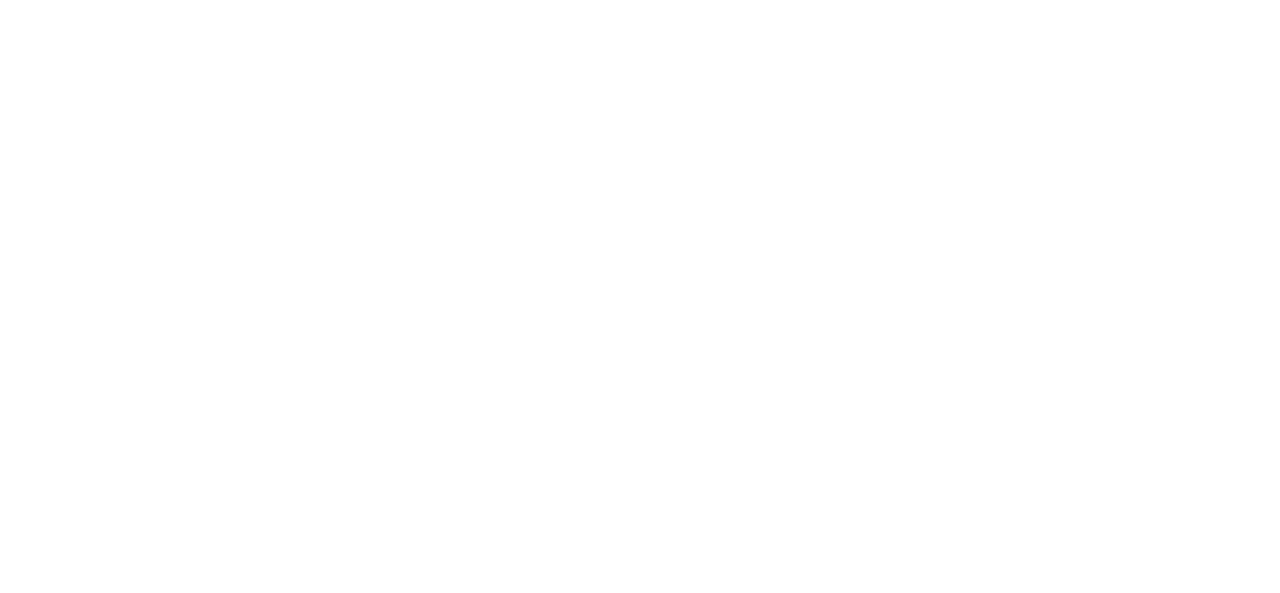
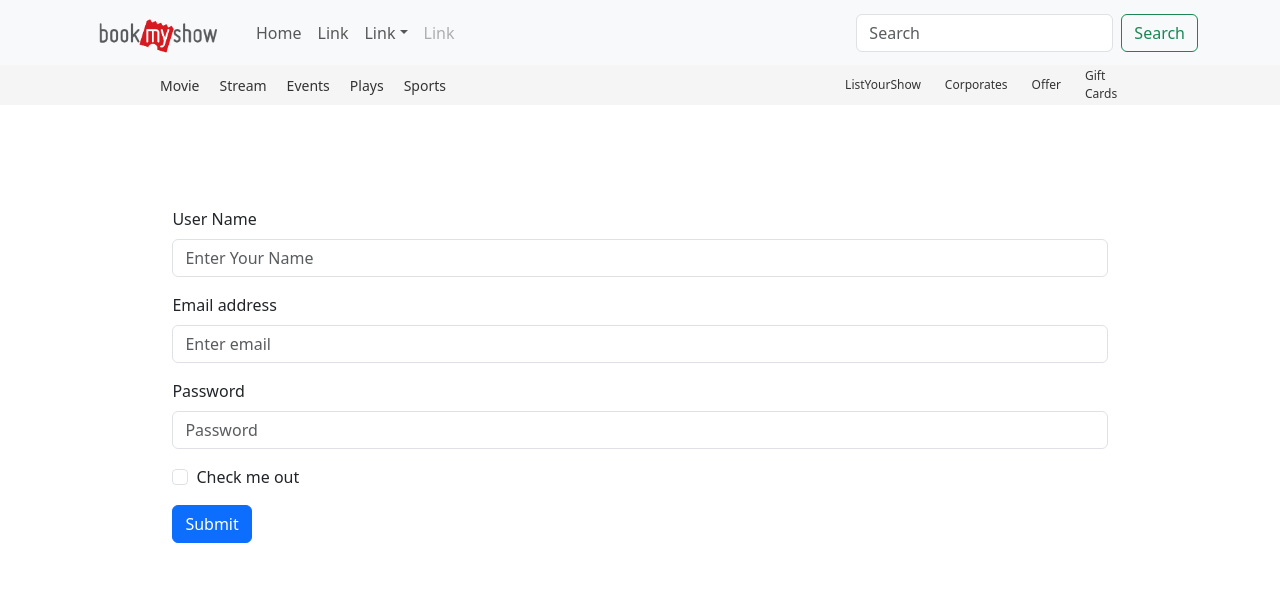
Before and after one commit to andhac/BookMyshow_Clone, a React (Create React App) app: page /regi in a window 1280 px wide. Before the commit this address had no page. Shown: the top 593 px of the page. Built offline with nearby package versions, Linux system fonts and the light colour scheme.

Commit message:
Make A registration form and post data to dataBase

```diff
--- a/src/App.js
+++ b/src/App.js
@@ -1,24 +1,25 @@
-
-import './App.css';
+import "./App.css";
 // import Header from "./components/Header/Header";
 // import ImageSlider from "./components/ImageSlider/ImageSlider";
 // import Recommended from "./components/Recommended";
 // import Premiere from "./components/Premiere";
 // import Footer from "./components/Footer";
 import Home from "./pages/Home";
-import {BrowserRouter, Route, Routes} from "react-router-dom";
+import { BrowserRouter, Route, Routes } from "react-router-dom";
 import AllMovies from "./pages/AllMovies";
 import Param from "./pages/Param";
+import Sign from "./pages/Sign";
 
 function App() {
   return (
-      <BrowserRouter>
-        <Routes>
-            <Route path="/mov" element={<AllMovies/>}/>
-            <Route path="/" element={<Home/>}/>
-            <Route path="/mov/:movId" element={<Param/>}/>
-        </Routes>
-      </BrowserRouter>
+    <BrowserRouter>
+      <Routes>
+        <Route path="/mov" element={<AllMovies />} />
+        <Route path="/" element={<Home />} />
+        <Route path="/mov/:movId" element={<Param />} />
+        <Route path="/regi" element={<Sign />} />
+      </Routes>
+    </BrowserRouter>
   );
 }
 
--- a/src/components/Header/Header.js
+++ b/src/components/Header/Header.js
@@ -1,27 +1,29 @@
-
-import './Header.css';
-import Button from 'react-bootstrap/Button';
-import Container from 'react-bootstrap/Container';
-import Form from 'react-bootstrap/Form';
-import Nav from 'react-bootstrap/Nav';
-import Navbar from 'react-bootstrap/Navbar';
-import NavDropdown from 'react-bootstrap/NavDropdown';
+import "./Header.css";
+import Button from "react-bootstrap/Button";
+import Container from "react-bootstrap/Container";
+import Form from "react-bootstrap/Form";
+import Nav from "react-bootstrap/Nav";
+import Navbar from "react-bootstrap/Navbar";
+import NavDropdown from "react-bootstrap/NavDropdown";
 import React from "react";
-
 
 function Header() {
   return (
-        <div >
-            <Navbar className="bg-body-tertiary" style={{padding:"0"}}>
-                <Container >
+    <div>
+      <Navbar className="bg-body-tertiary" style={{ padding: "0" }}>
+        <Container>
           <Navbar.Brand href="/">
-                        <img src="/logo.png" style={{width:"150px",height:"55px"}} alt="brand logo"/>
+            <img
+              src="/logo.png"
+              style={{ width: "150px", height: "55px" }}
+              alt="brand logo"
+            />
           </Navbar.Brand>
           <Navbar.Toggle aria-controls="navbarScroll" />
           <Navbar.Collapse id="navbarScroll">
             <Nav
               className="me-auto my-2 my-lg-0"
-                            style={{ maxHeight: '100px' }}
+              style={{ maxHeight: "100px" }}
               navbarScroll
             >
               <Nav.Link href="/">Home</Nav.Link>
@@ -32,9 +34,7 @@
                   Another action
                 </NavDropdown.Item>
                 <NavDropdown.Divider />
-                                <NavDropdown.Item href="#action5">
-                                    Something else here
-                                </NavDropdown.Item>
+                <NavDropdown.Item href="/regi">Registation</NavDropdown.Item>
               </NavDropdown>
               <Nav.Link href="#" disabled>
                 Link
@@ -56,21 +56,38 @@
         <div className="hii">
           <div className="NavDown">
             <div className="hie">
-                        <a href="/mov" className="he">Movie</a>
-                        <a href=" " className="he">Stream</a>
-                        <a href=" " className="he">Events</a>
-                        <a href=" " className="he">Plays</a>
-                        <a href=" " className="he">Sports</a>
+              <a href="/mov" className="he">
+                Movie
+              </a>
+              <a href=" " className="he">
+                Stream
+              </a>
+              <a href=" " className="he">
+                Events
+              </a>
+              <a href=" " className="he">
+                Plays
+              </a>
+              <a href=" " className="he">
+                Sports
+              </a>
             </div>
           </div>
           <div className="ho">
             <div className="hie">
-                            <a href=" " className="next">ListYourShow</a>
-                            <a href=" " className="next">Corporates</a>
-                            <a href=" " className="next">Offer</a>
-                            <a href=" " className="next">Gift Cards</a>
+              <a href=" " className="next">
+                ListYourShow
+              </a>
+              <a href=" " className="next">
+                Corporates
+              </a>
+              <a href=" " className="next">
+                Offer
+              </a>
+              <a href=" " className="next">
+                Gift Cards
+              </a>
             </div>
-
           </div>
         </div>
       </Container>
--- /dev/null
+++ b/src/components/Registration.js
@@ -0,0 +1,64 @@
+import Button from "react-bootstrap/Button";
+import Form from "react-bootstrap/Form";
+import Container from "react-bootstrap/Container";
+import { useState } from "react";
+import axios from "axios";
+
+function Registration() {
+  const [email, setEmail] = useState("");
+  const [passwordd, setPassword] = useState("");
+  const [userName, setUserName] = useState("");
+  async function userDetail (){
+    const user ={
+      "username":userName,
+      "email":email,
+      "password":passwordd
+    }
+     await axios.post("http://localhost:4000/user-register",user)
+
+  }
+  return (
+    <div>
+      <Container style={{ padding: "8%" }}>
+        <Form>
+          <Form.Group className="mb-3" controlId="formBasicEmail">
+            <Form.Label>User Name</Form.Label>
+            <Form.Control
+              value={userName}
+              onChange={(e) => setUserName(e.target.value)}
+              placeholder="Enter Your Name"
+            />
+            <Form.Text className="text-muted"></Form.Text>
+          </Form.Group>
+          <Form.Group className="mb-3" controlId="formBasicEmail">
+            <Form.Label>Email address</Form.Label>
+            <Form.Control
+              value={email}
+              onChange={(e) => setEmail(e.target.value)}
+              type="email"
+              placeholder="Enter email"
+            />
+            <Form.Text className="text-muted"></Form.Text>
+          </Form.Group>
+
+          <Form.Group className="mb-3" controlId="formBasicPassword">
+            <Form.Label>Password</Form.Label>
+            <Form.Control
+              value={passwordd}
+              onChange={(e) => setPassword(e.target.value)}
+              type="password"
+              placeholder="Password"
+            />
+          </Form.Group>
+          <Form.Group className="mb-3" controlId="formBasicCheckbox">
+            <Form.Check type="checkbox" label="Check me out" />
+          </Form.Group>
+          <Button variant="primary" onClick={userDetail}>
+            Submit
+          </Button>
+        </Form>
+      </Container>
+    </div>
+  );
+}
+export default Registration;
--- /dev/null
+++ b/src/pages/Sign.js
@@ -0,0 +1,14 @@
+import Header from "../components/Header/Header";
+import Footer from "../components/Footer";
+import Registration from "../components/Registration";
+
+function Sign() {
+  return (
+    <div>
+      <Header />
+      <Registration />
+      <Footer />
+    </div>
+  );
+}
+export default Sign;
```
Lines whose indentation alone changed are shown as unchanged.
